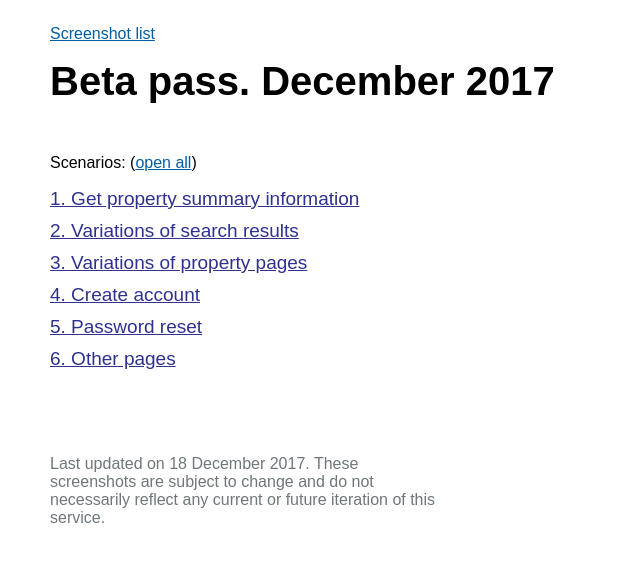
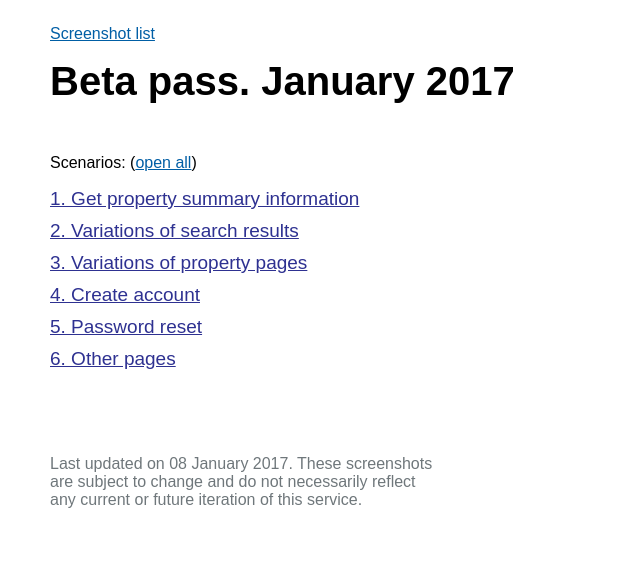
Before and after one commit to EmericFrancis/fpi-service-history-ideas, a plain HTML site: page versions/99/index.html in a window 1280 px wide. Shown: the whole page, without its empty margins (0-640 px from the left). Drawn offline with Linux system fonts and the light colour scheme; a web font is replaced by a local one.

Commit message:
name and date latest version

```diff
--- a/versions/99/data.js
+++ b/versions/99/data.js
@@ -1,6 +1,6 @@
 var data = {
-  "version": "Beta pass. December 2017",
-  "last-updated": "18 December 2017",
+  "version": "Beta pass. January 2017",
+  "last-updated": "08 January 2017",
   "userjourneys": [
     {
       "title": "Get property summary information",
```
Also changed, not shown: index.html (+2 -1 lines).
